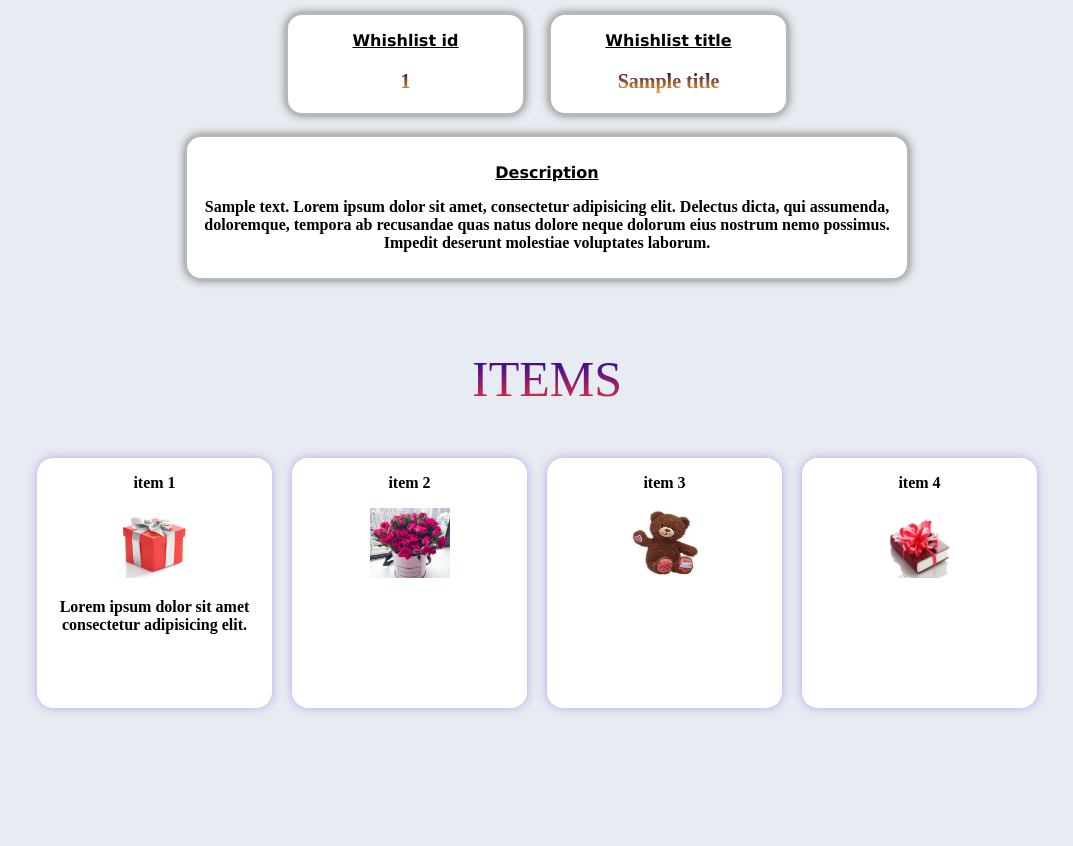
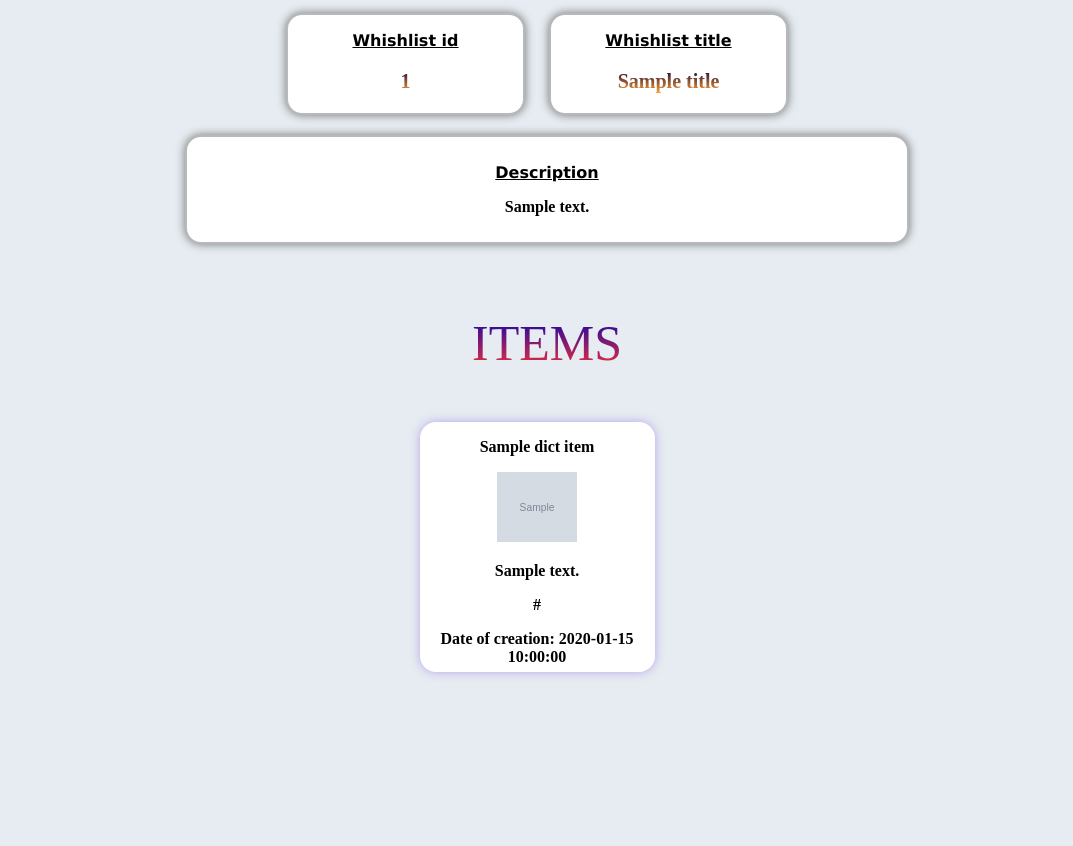
Before and after one commit to itmo-wad/pinata, a Flask app: template templates/wishlist.html in a window 1280 px wide. Shown: the part 456-1302 px from the top of the page, without its empty margins (93-1166 px from the left). After the commit the page ends 1133 px from the top, so only its background shows below. Run offline with Flask 2, Linux system fonts and the light colour scheme; the template is opened without the code that fills it: most values are stand-ins (such as "Sample title", 1, 10 or a date in 2020); grey boxes marked "Sample" are stand-in pictures.

Commit message:
Add dynamic wishlist presentation

```diff
--- a/main.py
+++ b/main.py
@@ -23,8 +23,6 @@ class User(UserMixin):
         self.password = password
 
 
-
-
 # User Loader Function
 @login_manager.user_loader
 def load_user(username):
@@ -46,7 +44,7 @@ def index():
 
 
 @app.route('/wishlist/<string:listid>', methods=["GET", "POST"])
-def wihlist(listid):
+def wishlist(listid):
     if request.method == "GET":
         return wl_show(db, listid)
 
@@ -82,7 +80,7 @@ def create():
         return render_template('create_wl.html')
     else:
         list_id = wl_create(db, current_user.username)
-        return redirect(str('/wishlist/'+ list_id))
+        return redirect('/wishlist/' + list_id)
 
 
 @app.route('/logout')
--- a/templates/wishlist.html
+++ b/templates/wishlist.html
@@ -25,32 +25,26 @@
 
     <div class="description">
             <p class="name">Description</p>
-            <p>{{description}} Lorem ipsum dolor sit amet, consectetur adipisicing elit. Delectus dicta, qui assumenda, doloremque, tempora ab recusandae quas natus dolore neque dolorum eius nostrum nemo possimus. Impedit deserunt molestiae voluptates laborum.</p>
+            <p>{{description}}</p>
     </div>
 
     <div class="items_wrap">
         <p id="title">ITEMS</p>
+        <!-- <form method="POST" action="/wishlist/{{id}}"> -->
         <div class="items">
-
-            <div class="item" id="item1">
-                <p>item 1</p>
-                <img src="../static/pic/1.jpg" alt="" class="img_item">
-                <p>Lorem ipsum dolor sit amet consectetur adipisicing elit. </p>
-            </div>
-            <div class="item" id="item2">
-                <p>item 2</p>
-                <img src="../static/pic/2.jpg" alt="" class="img_item">
-            </div>
-            <div class="item" id="item3">
-                <p>item 3</p>
-                <img src="../static/pic/3.jpeg" alt="" class="img_item">
-            </div>
-            <div class="item" id="item4">
-                <p>item 4</p>
-                <img src="../static/pic/4.jpg" alt="" class="img_item">
-
-            </div>
+            {% for dict_item in items %}
+                <div class="item" id="item1">
+                    <p>{{dict_item['title']}}</p>
+                    <img src="{{dict_item['picture']}}" alt="" class="img_item">
+                    <p>{{dict_item['description']}}</p>
+                    <p>{{dict_item['link']}}</p>
+                    <p>Date of creation: {{ dict_item['date'] }}</p>
+                    <!-- <input type="checkbox" name="flag[]" value="1">  -->
+                </div>
+            {% endfor %}
         </div>
+        <!-- <p><input type="submit" value="Save"></p> -->
+        <!-- </form>-->
     </div>
   </body>
 </html>
```
Also changed, not shown: src/search.py (+16 -9 lines), src/wishlist.py (+8 -7 lines).
